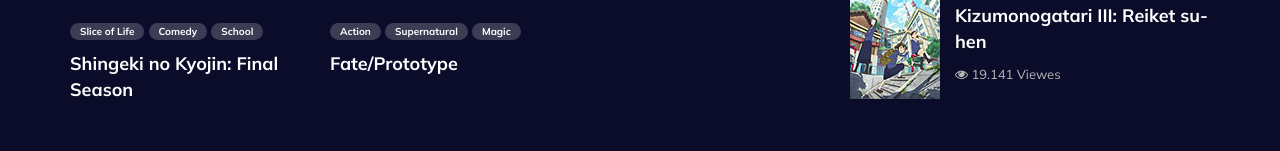
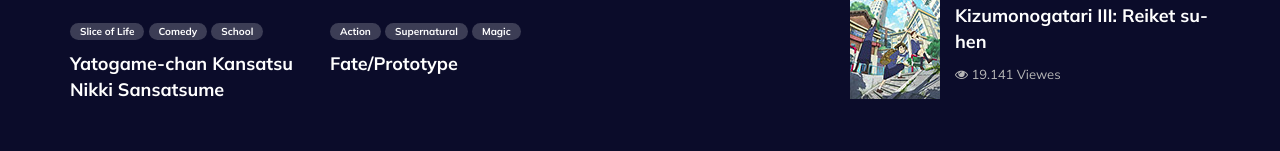
Before and after one commit to shinjuuherutsu/anime, a plain HTML site: page index.html in a window 1280 px wide. Shown: the part 525-676 px from the top of the page. Drawn offline with nearby package versions, Linux system fonts and the light colour scheme.

Commit message:
Update index.html

```diff
--- a/index.html
+++ b/index.html
@@ -98,7 +98,7 @@
                                             <li>Comedy</li>
                                             <li>School</li>
                                         </ul>
-                                        <h5><a href="https://www.fembed.com/v/g5p50f-ez8mjdz4" target="_blank">Shingeki no Kyojin: Final Season</a></h5>
+                                        <h5><a href="https://www.fembed.com/v/g5p50f-ez8mjdz4" target="_blank">Yatogame-chan Kansatsu Nikki Sansatsume</a></h5>
                                     </div>
                                 </div>
                             </div>
```
